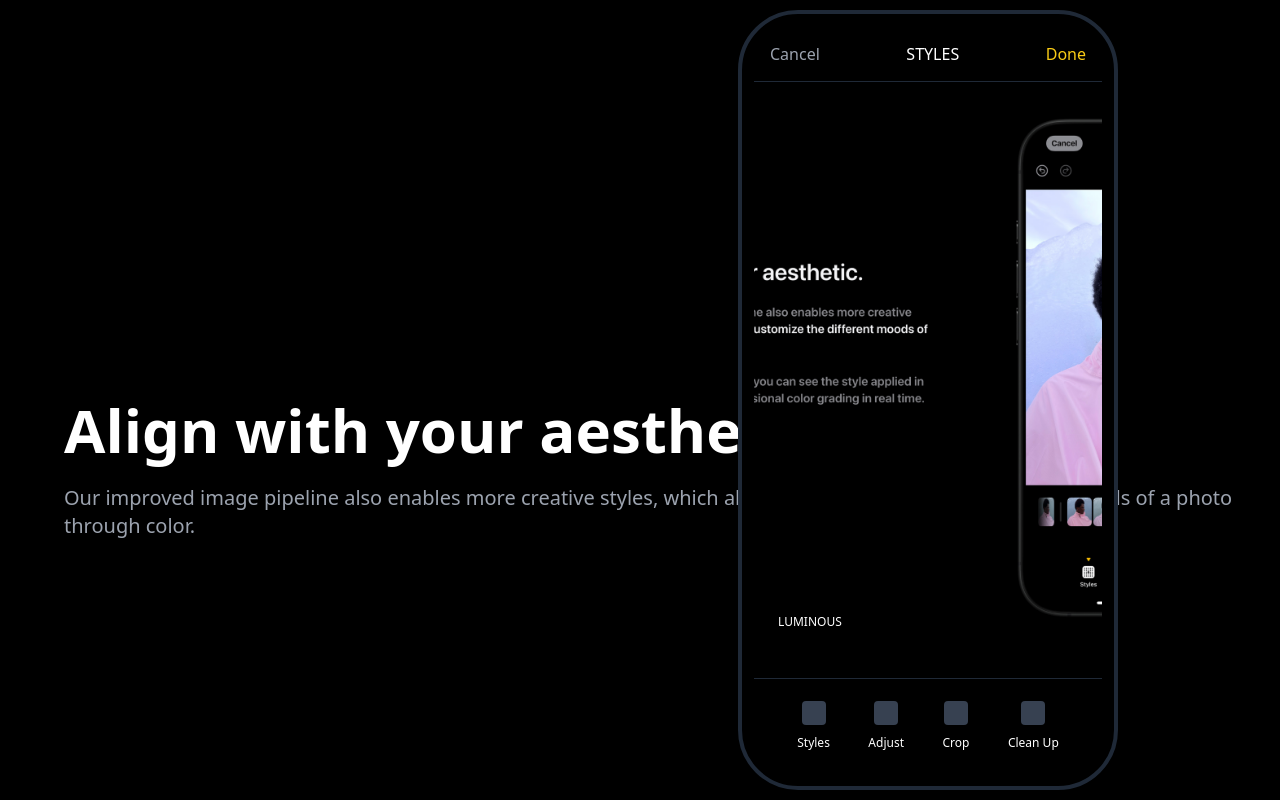
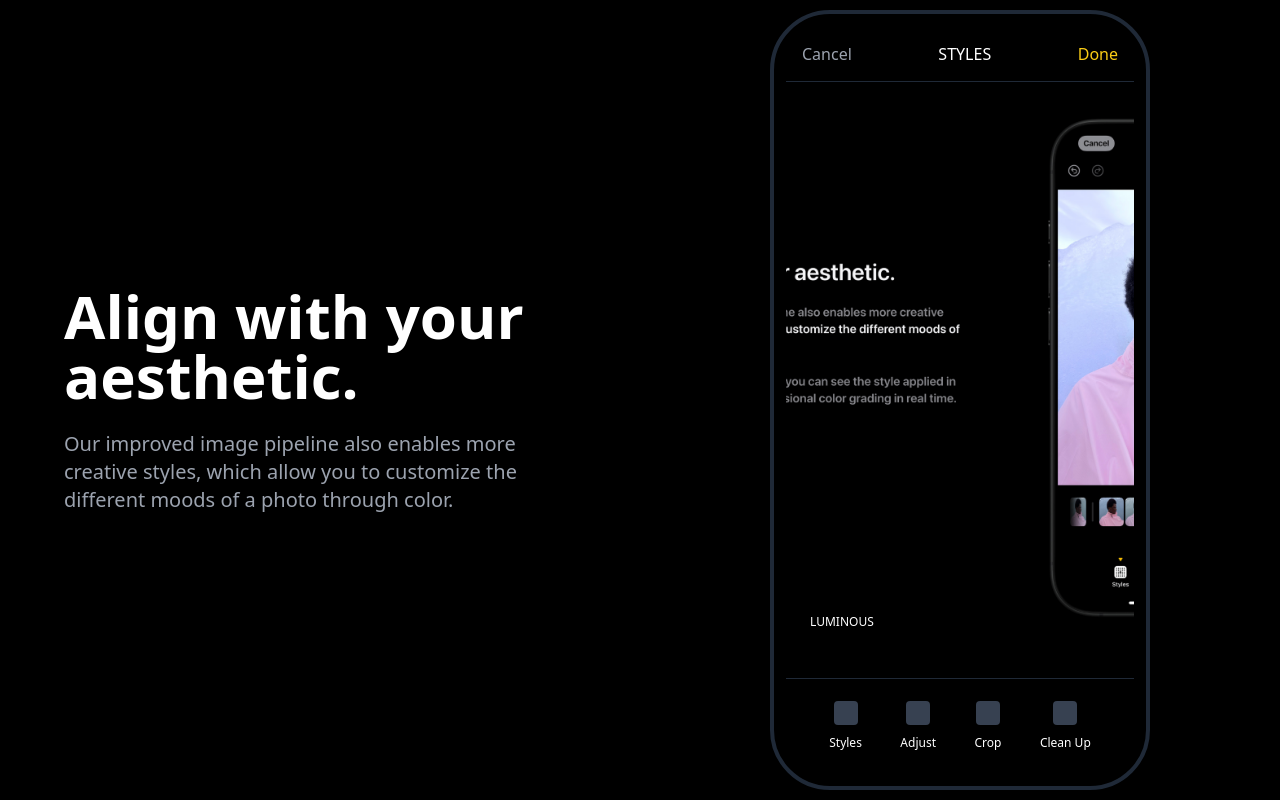
Before and after one commit to ryuntalan/mobile-mockup-shift, a React (Vite) app: page / in a window 1280 px wide. Shown: the top 800 px of the page. Built offline with nearby package versions, Linux system fonts and the light colour scheme.

Commit message:
Fix: Scroll text with page
Make the text sections scroll with the page while the mockup remains fixed.

```diff
--- a/src/components/ScrollSection.tsx
+++ b/src/components/ScrollSection.tsx
@@ -5,35 +5,21 @@ import PhoneMockup from './PhoneMockup';
 
 const ScrollSection = () => {
   const [activeSection, setActiveSection] = useState(0);
-  const sectionRefs = [useRef(null), useRef(null), useRef(null)];
+  const containerRef = useRef<HTMLDivElement>(null);
 
   useEffect(() => {
-    const observers = sectionRefs.map((ref, index) => {
-      return new IntersectionObserver(
-        ([entry]) => {
-          if (entry.isIntersecting) {
-            setActiveSection(index);
-          }
-        },
-        {
-          threshold: 0.5,
-        }
-      );
-    });
+    const handleScroll = () => {
+      if (!containerRef.current) return;
 
-    sectionRefs.forEach((ref, index) => {
-      if (ref.current) {
-        observers[index].observe(ref.current);
-      }
-    });
+      const scrollPosition = window.scrollY;
+      const sectionHeight = window.innerHeight;
 
-    return () => {
-      observers.forEach((observer, index) => {
-        if (sectionRefs[index].current) {
-          observer.unobserve(sectionRefs[index].current!);
-        }
-      });
+      const newActiveSection = Math.floor(scrollPosition / sectionHeight);
+      setActiveSection(Math.min(2, Math.max(0, newActiveSection)));
     };
+
+    window.addEventListener('scroll', handleScroll);
+    return () => window.removeEventListener('scroll', handleScroll);
   }, []);
 
   const mockupImages = [
@@ -43,18 +29,16 @@ const ScrollSection = () => {
   ];
 
   return (
-    <div className="bg-black min-h-[300vh] relative">
-      <div className="fixed top-0 left-0 w-full h-screen flex items-center justify-between px-8 lg:px-16">
-        <div className="w-1/2">
-          {/* Text sections */}
-          <div
-            className={cn(
-              "transition-all duration-700 absolute",
-              activeSection === 0
-                ? "opacity-100 translate-y-0"
-                : "opacity-0 translate-y-8"
-            )}
-          >
+    <div className="bg-black min-h-[300vh]" ref={containerRef}>
+      {/* Fixed phone mockup */}
+      <div className="fixed top-0 right-0 w-1/2 h-screen flex items-center justify-center">
+        <PhoneMockup currentImage={mockupImages[activeSection]} />
+      </div>
+
+      {/* Scrollable text sections */}
+      <div className="w-1/2 relative">
+        <div className="min-h-screen flex items-center px-16">
+          <div>
             <h2 className="text-white text-6xl font-bold mb-6">
               Align with your aesthetic.
             </h2>
@@ -63,15 +47,10 @@ const ScrollSection = () => {
               which allow you to customize the different moods of a photo through color.
             </p>
           </div>
+        </div>
 
-          <div
-            className={cn(
-              "transition-all duration-700 absolute",
-              activeSection === 1
-                ? "opacity-100 translate-y-0"
-                : "opacity-0 translate-y-8"
-            )}
-          >
+        <div className="min-h-screen flex items-center px-16">
+          <div>
             <h2 className="text-white text-6xl font-bold mb-6">
               Professional grade editing.
             </h2>
@@ -80,15 +59,10 @@ const ScrollSection = () => {
               a live preview — like professional color grading in real time.
             </p>
           </div>
+        </div>
 
-          <div
-            className={cn(
-              "transition-all duration-700 absolute",
-              activeSection === 2
-                ? "opacity-100 translate-y-0"
-                : "opacity-0 translate-y-8"
-            )}
-          >
+        <div className="min-h-screen flex items-center px-16">
+          <div>
             <h2 className="text-white text-6xl font-bold mb-6">
               Endless possibilities.
             </h2>
@@ -98,21 +72,6 @@ const ScrollSection = () => {
             </p>
           </div>
         </div>
-
-        <div className="w-1/2 flex justify-center">
-          <PhoneMockup currentImage={mockupImages[activeSection]} />
-        </div>
-      </div>
-
-      {/* Invisible scroll sections */}
-      <div className="relative">
-        {[0, 1, 2].map((section) => (
-          <div
-            key={section}
-            ref={sectionRefs[section]}
-            className="h-screen"
-          />
-        ))}
       </div>
     </div>
   );
```
